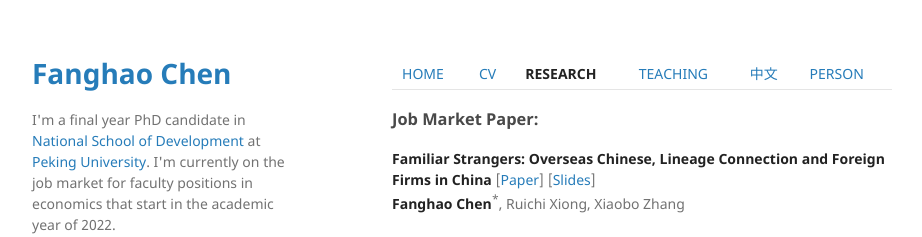
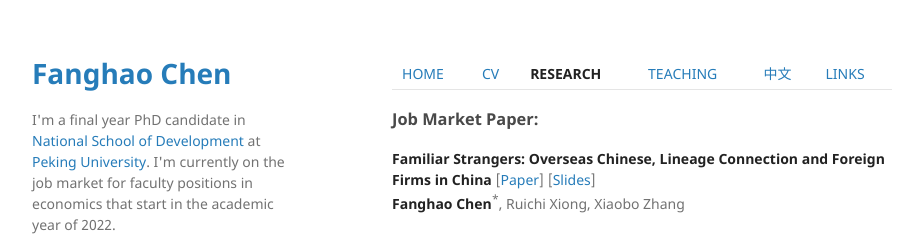
Before and after one commit to FanghaoChen/homepage, a Jekyll site: the page built from research.md, in a window 1280 px wide and 1334 px high. Shown: the top 237 px of the window, without its empty margins (178-1100 px from the left). Built offline with Jekyll 4.4.1, drawn with Linux system fonts in a browser that asks for light colours.

Commit message:
Update research.md

```diff
--- a/research.md
+++ b/research.md
@@ -2,7 +2,7 @@
 layout: default
 ---
 
-[HOME](./index.md) | [CV](./assets/FanghaoChen_AcademiaCV_eng-210821.pdf) | [**RESEARCH**](./) | [TEACHING](./teaching.md) | [中文](./Chinese.md) | [PERSON](./person.md)
+[HOME](./index.md) | [CV](./assets/FanghaoChen_AcademiaCV_eng-210821.pdf) | [**RESEARCH**](./) | [TEACHING](./teaching.md) | [中文](./Chinese.md) | [LINKS](./links.md)
 
 ### Job Market Paper:
 
```
